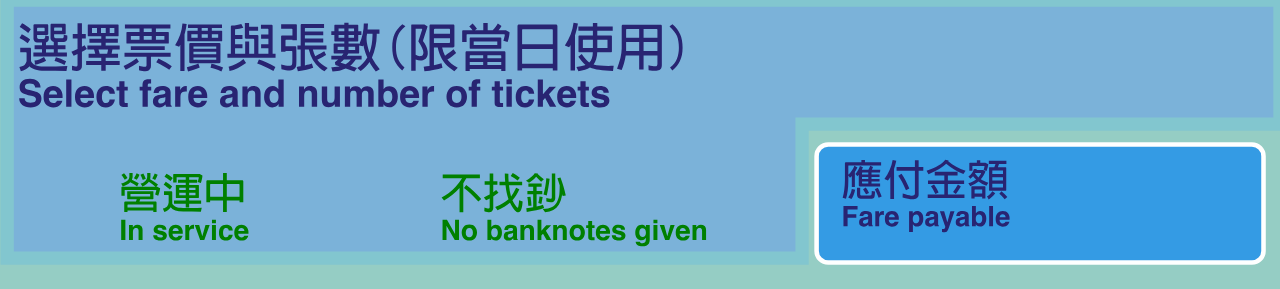
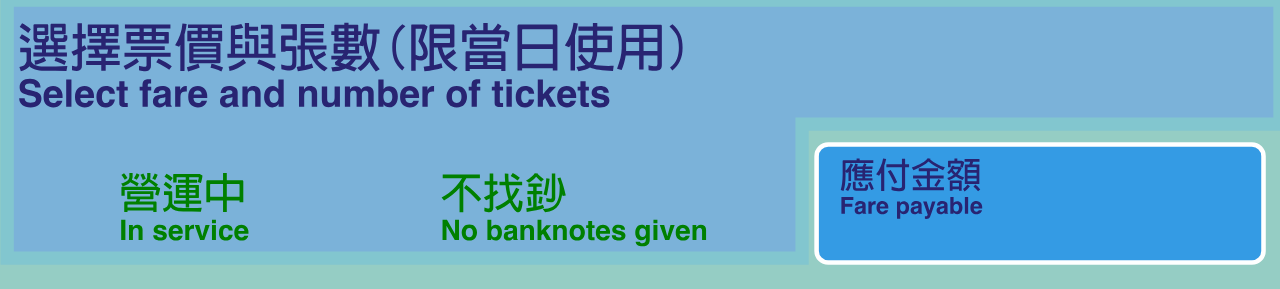
Before and after one commit to HippoInWindow20/trtc-avm-sim, a plain HTML site: page pages/ticket.html in a window 1280 px wide. Shown: the top 289 px of the page. Drawn offline with Linux system fonts and the light colour scheme.

Commit message:
Update ticket.html

```diff
--- a/pages/ticket.html
+++ b/pages/ticket.html
@@ -129,10 +129,10 @@
                 <div style="height: 100%;width: 65%;text-align: left;">
                     <img src="images/notice.svg" style="height: 80%;" />
                 </div>
-                <div style="height: 100%;width: 18%;text-align: left;">
-                    <img src="images/fare_notice.svg" style="height: 65%;" />
+                <div style="height: 100%;width: 15%;text-align: left;">
+                    <img src="images/fare_notice.svg" style="height: 55%;" />
                 </div>
-                <div id="fare_dp" style="height: 100%;width: 15%;text-align: right;display: none;">
+                <div id="fare_dp" style="height: 100%;width: 18%;text-align: right;display: none;">
                 </div>
             </div>
             <div style="height: 50%;display: flex;flex-direction: column;text-align: left;">
```
